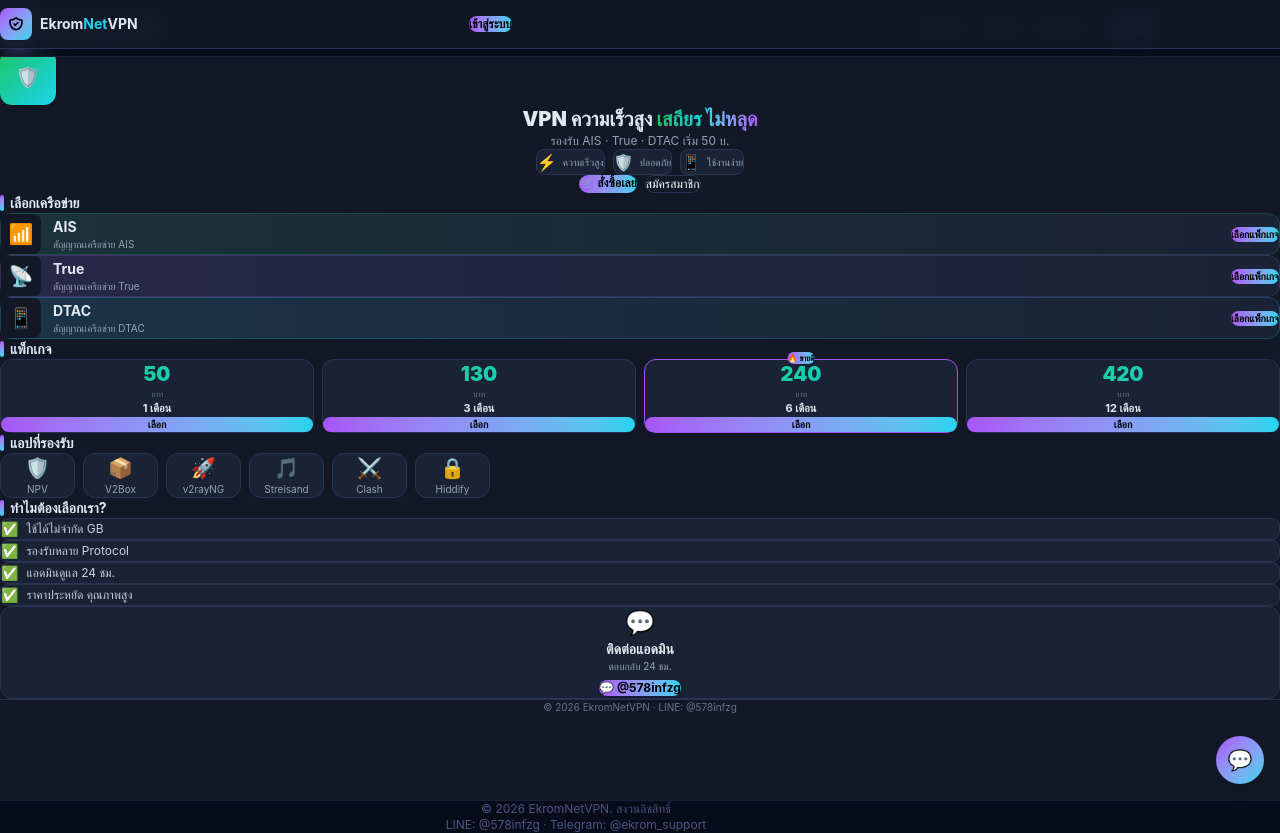
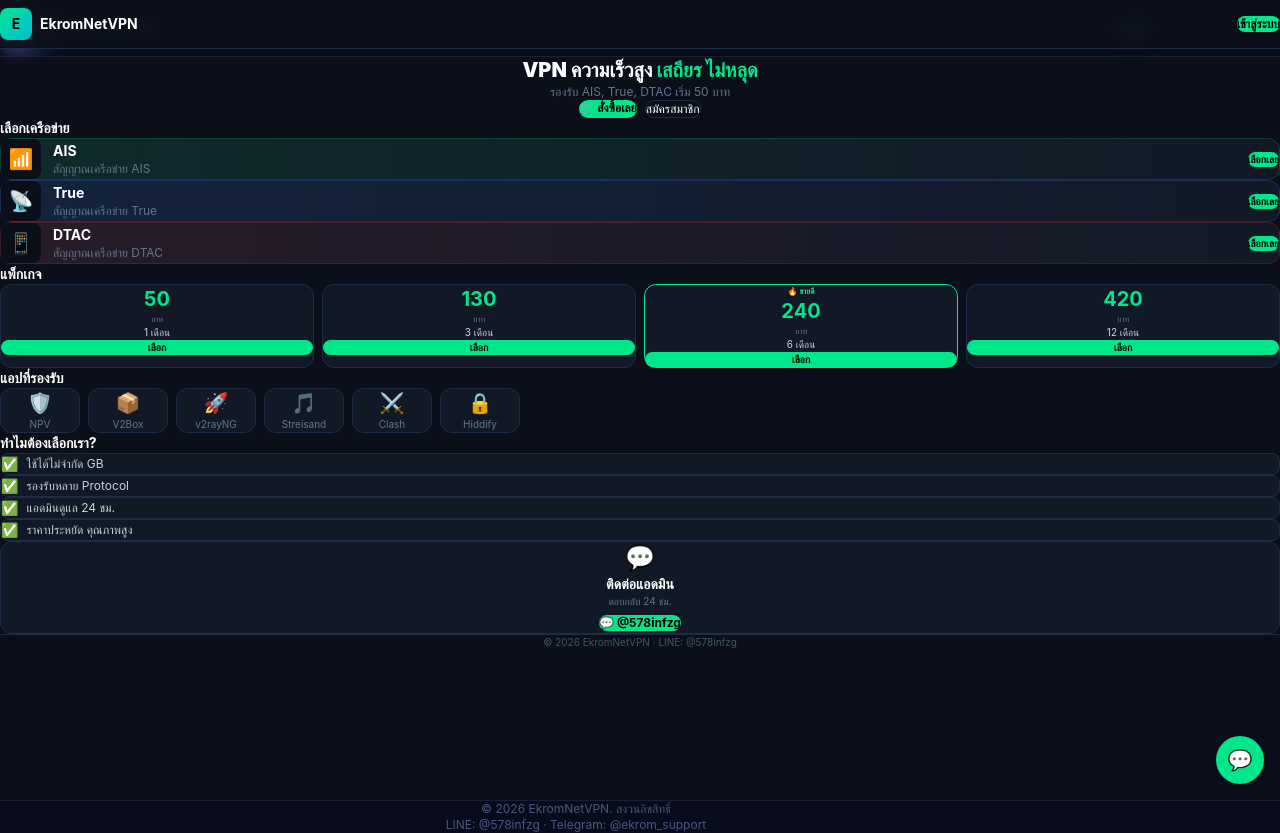
Before and after one commit to EkromSSH/Web, a Next.js app: page /Web/ in a window 1280 px wide. Built offline with nearby package versions, Linux system fonts and the light colour scheme.

Commit message:
Final simple compact style - keep this design

```diff
--- a/src/app/globals.css
+++ b/src/app/globals.css
@@ -1,19 +1,6 @@
 @import "tailwindcss";
-
-@theme {
-  --color-bg: #121826;
-  --color-card: #1a2235;
-  --color-border: #2a3450;
-  --color-purple: #a855f7;
-  --color-cyan: #22d3ee;
-  --color-green: #22c55e;
-  --color-text: #e2e8f0;
-  --color-text2: #94a3b8;
-  --color-text3: #64748b;
-}
-
-* { margin: 0; padding: 0; box-sizing: border-box; }
-body { font-family: 'Sarabun', 'Inter', 'Prompt', sans-serif; background: #121826; color: #e2e8f0; }
-::-webkit-scrollbar { width: 4px; }
-::-webkit-scrollbar-track { background: #121826; }
-::-webkit-scrollbar-thumb { background: #2a3450; border-radius: 2px; }
+* { margin:0; padding:0; box-sizing:border-box; }
+body { font-family: 'Sarabun', 'Inter', 'Prompt', sans-serif; background: #0b0f1a; color: #fff; }
+::-webkit-scrollbar { width:4px; }
+::-webkit-scrollbar-track { background:#0b0f1a; }
+::-webkit-scrollbar-thumb { background:#1e2d47; border-radius:2px; }
--- a/src/app/login/page.tsx
+++ b/src/app/login/page.tsx
@@ -1,31 +1,27 @@
 "use client";
 import { useState } from "react";
 import Link from "next/link";
-
 export default function LoginPage() {
   const [show, setShow] = useState(false);
   return (
-    <div className="min-h-screen bg-[#121826] px-4 pt-16 pb-10">
+    <div className="min-h-screen bg-[#0b0f1a] px-4 pt-16 pb-10">
       <div className="max-w-sm mx-auto">
         <div className="text-center mb-6">
-          <div className="w-14 h-14 mx-auto bg-gradient-to-br from-[#a855f7] to-[#22d3ee] rounded-xl flex items-center justify-center text-xl mb-2 shadow-md">
-            <svg className="w-7 h-7 text-black" fill="none" viewBox="0 0 24 24" stroke="currentColor"><path strokeLinecap="round" strokeLinejoin="round" strokeWidth={2.5} d="M9 12l2 2 4-4m5.618-4.016A11.955 11.955 0 0112 2.944a11.955 11.955 0 01-8.618 3.04A12.02 12.02 0 003 9c0 5.591 3.824 10.29 9 11.622 5.176-1.332 9-6.03 9-11.622 0-1.042-.133-2.052-.382-3.016z" /></svg>
-          </div>
+          <div className="w-14 h-14 mx-auto bg-gradient-to-br from-[#00e68a] to-[#00bcd4] rounded-2xl flex items-center justify-center text-2xl font-bold text-black mb-2">E</div>
           <h1 className="text-lg font-bold">เข้าสู่ระบบ</h1>
-          <p className="text-[10px] text-[#94a3b8] mt-0.5">EkromNetVPN</p>
+          <p className="text-[10px] text-[#64748b] mt-0.5">EkromNetVPN</p>
         </div>
-        <div className="bg-[#1a2235] border border-[#2a3450] rounded-xl p-4">
+        <div className="bg-[#111927] border border-[#1e2d47] rounded-xl p-4">
           <form onSubmit={e => e.preventDefault()}>
-            <input className="w-full px-3 py-2.5 mb-3 bg-[#121826] border border-[#2a3450] rounded-lg text-sm text-white placeholder-[#64748b] focus:border-[#a855f7] outline-none" placeholder="ชื่อผู้ใช้" required />
+            <input className="w-full px-3 py-2.5 mb-3 bg-[#0b0f1a] border border-[#1e2d47] rounded-lg text-sm text-white placeholder-[#64748b] focus:border-[#00e68a] outline-none" placeholder="ชื่อผู้ใช้" required />
             <div className="relative mb-4">
-              <input type={show ? "text" : "password"} className="w-full px-3 py-2.5 bg-[#121826] border border-[#2a3450] rounded-lg text-sm text-white placeholder-[#64748b] pr-10 focus:border-[#a855f7] outline-none" placeholder="รหัสผ่าน" required />
-              <button type="button" onClick={() => setShow(!show)} className="absolute right-3 top-1/2 -translate-y-1/2 text-xs text-[#64748b]">{show ? "🙈" : "👁️"}</button>
+              <input type={show ? "text" : "password"} className="w-full px-3 py-2.5 bg-[#0b0f1a] border border-[#1e2d47] rounded-lg text-sm text-white pr-10 placeholder-[#64748b] focus:border-[#00e68a] outline-none" placeholder="รหัสผ่าน" required />
+              <button type="button" onClick={() => setShow(!show)} className="absolute right-3 top-1/2 -translate-y-1/2 text-[10px] text-[#64748b]">{show ? "🙈" : "👁️"}</button>
             </div>
-            <button className="w-full py-2.5 rounded-lg bg-gradient-to-r from-[#a855f7] to-[#22d3ee] text-black font-bold text-xs shadow-md">เข้าสู่ระบบ</button>
+            <button className="w-full py-2.5 rounded-lg bg-[#00e68a] text-black font-bold text-xs">เข้าสู่ระบบ</button>
           </form>
-          <div className="mt-3 text-center text-[10px] text-[#64748b]">ยังไม่มีบัญชี? <Link href="/register" className="text-[#22d3ee] font-semibold">สมัครสมาชิก</Link></div>
+          <div className="mt-3 text-center text-[10px] text-[#64748b]">ยังไม่มีบัญชี? <Link href="/register" className="text-[#00e68a] font-semibold">สมัคร</Link></div>
         </div>
-        <div className="text-center mt-4"><Link href="/" className="text-[10px] text-[#64748b]">← กลับหน้าแรก</Link></div>
       </div>
     </div>
   );
--- a/src/app/page.tsx
+++ b/src/app/page.tsx
@@ -3,142 +3,111 @@
 
 export default function Home() {
   return (
-    <div className="min-h-screen bg-[#121826]">
-      {/* ===== Navbar ===== */}
-      <div className="sticky top-0 z-50 bg-[#121826]/95 backdrop-blur border-b border-[#2a3450]">
-        <div className="max-w-lg mx-auto px-3 h-12 flex items-center justify-between">
+    <div className="min-h-screen bg-[#0b0f1a] pt-12 pb-20">
+      {/* Navbar */}
+      <div className="fixed top-0 left-0 right-0 z-50 bg-[#0b0f1a]/95 backdrop-blur border-b border-[#1e2d47]">
+        <div className="flex items-center justify-between px-4 h-12">
           <Link href="/" className="flex items-center gap-2">
-            <div className="w-8 h-8 bg-gradient-to-br from-[#a855f7] to-[#22d3ee] rounded-lg flex items-center justify-center shadow-sm">
-              <svg className="w-4 h-4 text-black" fill="none" viewBox="0 0 24 24" stroke="currentColor"><path strokeLinecap="round" strokeLinejoin="round" strokeWidth={2.5} d="M9 12l2 2 4-4m5.618-4.016A11.955 11.955 0 0112 2.944a11.955 11.955 0 01-8.618 3.04A12.02 12.02 0 003 9c0 5.591 3.824 10.29 9 11.622 5.176-1.332 9-6.03 9-11.622 0-1.042-.133-2.052-.382-3.016z" /></svg>
-            </div>
-            <span className="text-sm font-bold">Ekrom<span className="text-[#22d3ee]">Net</span>VPN</span>
+            <div className="w-8 h-8 bg-gradient-to-br from-[#00e68a] to-[#00bcd4] rounded-lg flex items-center justify-center text-sm font-bold text-black">E</div>
+            <span className="text-sm font-bold text-white">EkromNetVPN</span>
           </Link>
-          <Link href="/login" className="text-xs px-4 py-1.5 rounded-full bg-gradient-to-r from-[#a855f7] to-[#22d3ee] text-black font-bold">เข้าสู่ระบบ</Link>
+          <Link href="/login" className="text-xs px-4 py-1.5 rounded-full bg-[#00e68a] text-black font-bold">เข้าสู่ระบบ</Link>
         </div>
       </div>
 
-      {/* ===== Hero ===== */}
-      <div className="text-center pt-8 pb-6 px-3">
-        <div className="w-14 h-14 mx-auto bg-gradient-to-br from-[#22c55e] to-[#22d3ee] rounded-xl flex items-center justify-center text-xl mb-3 shadow-md">
-          🛡️
-        </div>
-        <h1 className="text-xl font-black mb-1">VPN ความเร็วสูง <span className="bg-gradient-to-r from-[#22c55e] via-[#22d3ee] to-[#a855f7] bg-clip-text text-transparent">เสถียร ไม่หลุด</span></h1>
-        <p className="text-xs text-[#94a3b8] mb-4">รองรับ AIS · True · DTAC เริ่ม 50 บ.</p>
-        <div className="flex justify-center gap-2 mb-5">
-          {[
-            { i: "⚡", t: "ความเร็วสูง" },
-            { i: "🛡️", t: "ปลอดภัย" },
-            { i: "📱", t: "ใช้งานง่าย" },
-          ].map((f, i) => (
-            <div key={i} className="flex items-center gap-1.5 bg-[#1a2235] border border-[#2a3450] rounded-lg px-3 py-1.5">
-              <span className="text-base">{f.i}</span>
-              <span className="text-[10px] text-[#94a3b8]">{f.t}</span>
-            </div>
-          ))}
-        </div>
-        <div className="flex gap-2 justify-center">
-          <Link href="/order" className="px-5 py-2 rounded-xl bg-gradient-to-r from-[#a855f7] to-[#22d3ee] text-black font-bold text-xs shadow-md">🛒 สั่งซื้อเลย</Link>
-          <Link href="/register" className="px-5 py-2 rounded-xl border border-[#2a3450] text-white text-xs">สมัครสมาชิก</Link>
+      {/* Hero */}
+      <div className="px-4 pt-10 pb-6 text-center">
+        <div className="w-14 h-14 mx-auto bg-gradient-to-br from-[#00e68a] to-[#00bcd4] rounded-2xl flex items-center justify-center text-xl font-bold text-black mb-3">E</div>
+        <h1 className="text-xl font-black mb-2">VPN ความเร็วสูง <span className="text-[#00e68a]">เสถียร ไม่หลุด</span></h1>
+        <p className="text-xs text-[#64748b] mb-5">รองรับ AIS, True, DTAC เริ่ม 50 บาท</p>
+        <div className="flex justify-center gap-2">
+          <Link href="/order" className="px-5 py-2 rounded-xl bg-[#00e68a] text-black font-bold text-xs">🛒 สั่งซื้อเลย</Link>
+          <Link href="/register" className="px-5 py-2 rounded-xl border border-[#1e2d47] text-white text-xs">สมัครสมาชิก</Link>
         </div>
       </div>
 
-      {/* ===== Network ===== */}
-      <div className="px-3 py-4">
-        <div className="flex items-center gap-1.5 mb-3">
-          <div className="w-1 h-4 bg-gradient-to-b from-[#a855f7] to-[#22d3ee] rounded-full" />
-          <h2 className="text-sm font-bold">เลือกเครือข่าย</h2>
-        </div>
+      {/* Network */}
+      <div className="px-4 mb-5">
+        <h2 className="text-sm font-bold mb-3">เลือกเครือข่าย</h2>
         <div className="space-y-2">
           {[
-            { n: "AIS", i: "📶", c: "from-[#22c55e]/10", b: "border-[#22c55e]/20" },
-            { n: "True", i: "📡", c: "from-[#a855f7]/10", b: "border-[#a855f7]/20" },
-            { n: "DTAC", i: "📱", c: "from-[#22d3ee]/10", b: "border-[#22d3ee]/20" },
+            { n: "AIS", i: "📶", c: "from-green-500/10", b: "border-green-500/20" },
+            { n: "True", i: "📡", c: "from-blue-500/10", b: "border-blue-500/20" },
+            { n: "DTAC", i: "📱", c: "from-red-500/10", b: "border-red-500/20" },
           ].map((n, i) => (
-            <div key={i} className={`flex items-center gap-3 bg-gradient-to-r ${n.c} bg-[#1a2235] border ${n.b} rounded-xl p-3`}>
-              <div className="w-10 h-10 bg-[#121826] rounded-lg flex items-center justify-center text-xl">{n.i}</div>
-              <div className="flex-1">
-                <div className="text-sm font-bold">{n.n}</div>
-                <div className="text-[10px] text-[#94a3b8]">สัญญาณเครือข่าย {n.n}</div>
-              </div>
-              <Link href="/order" className="px-3 py-1.5 rounded-lg bg-gradient-to-r from-[#a855f7] to-[#22d3ee] text-black font-bold text-[10px]">เลือกแพ็กเกจ</Link>
+            <div key={i} className={`flex items-center gap-3 bg-gradient-to-r ${n.c} bg-[#111927] border ${n.b} rounded-xl p-3`}>
+              <div className="w-10 h-10 bg-[#0b0f1a] rounded-lg flex items-center justify-center text-xl">{n.i}</div>
+              <div className="flex-1"><div className="text-sm font-bold">{n.n}</div><div className="text-xs text-[#64748b]">สัญญาณเครือข่าย {n.n}</div></div>
+              <Link href="/order" className="px-3 py-1.5 rounded-lg bg-[#00e68a] text-black font-bold text-[10px]">เลือกเลย</Link>
             </div>
           ))}
         </div>
       </div>
 
-      {/* ===== Packages ===== */}
-      <div className="px-3 py-4">
-        <div className="flex items-center gap-1.5 mb-3">
-          <div className="w-1 h-4 bg-gradient-to-b from-[#a855f7] to-[#22d3ee] rounded-full" />
-          <h2 className="text-sm font-bold">แพ็กเกจ</h2>
-        </div>
+      {/* Packages */}
+      <div className="px-4 mb-5">
+        <h2 className="text-sm font-bold mb-3">แพ็กเกจ</h2>
         <div className="grid grid-cols-4 gap-2">
           {[
-            { d: "1 เดือน", p: "50", hit: false },
-            { d: "3 เดือน", p: "130", hit: false },
+            { d: "1 เดือน", p: "50" },
+            { d: "3 เดือน", p: "130" },
             { d: "6 เดือน", p: "240", hit: true },
-            { d: "12 เดือน", p: "420", hit: false },
+            { d: "12 เดือน", p: "420" },
           ].map((pkg, i) => (
-            <div key={i} className={`relative bg-[#1a2235] rounded-xl p-3 text-center border ${pkg.hit ? 'border-[#a855f7] shadow-sm' : 'border-[#2a3450]'}`}>
-              {pkg.hit && <div className="absolute -top-2 left-1/2 -translate-x-1/2 bg-gradient-to-r from-[#a855f7] to-[#22d3ee] text-black text-[8px] font-bold px-2 py-0.5 rounded-full whitespace-nowrap">🔥 ขายดี</div>}
-              <div className="text-xl font-black bg-gradient-to-r from-[#22c55e] to-[#22d3ee] bg-clip-text text-transparent">{pkg.p}</div>
+            <div key={i} className={`bg-[#111927] rounded-xl p-3 text-center border ${pkg.hit ? 'border-[#00e68a]' : 'border-[#1e2d47]'}`}>
+              {pkg.hit && <div className="text-[8px] text-[#00e68a] font-bold mb-0.5">🔥 ขายดี</div>}
+              <div className="text-xl font-bold text-[#00e68a]">{pkg.p}</div>
               <div className="text-[8px] text-[#64748b]">บาท</div>
-              <div className="text-[11px] font-bold">{pkg.d}</div>
-              <Link href="/order" className="block mt-2 py-1.5 rounded-lg bg-gradient-to-r from-[#a855f7] to-[#22d3ee] text-black font-bold text-[10px]">เลือก</Link>
+              <div className="text-[10px] text-white/80 mt-0.5">{pkg.d}</div>
+              <Link href="/order" className="block mt-2 py-1.5 rounded-lg bg-[#00e68a] text-black font-bold text-[10px]">เลือก</Link>
             </div>
           ))}
         </div>
       </div>
 
-      {/* ===== Apps ===== */}
-      <div className="px-3 py-4">
-        <div className="flex items-center gap-1.5 mb-3">
-          <div className="w-1 h-4 bg-gradient-to-b from-[#a855f7] to-[#22d3ee] rounded-full" />
-          <h2 className="text-sm font-bold">แอปที่รองรับ</h2>
-        </div>
+      {/* Apps */}
+      <div className="px-4 mb-5">
+        <h2 className="text-sm font-bold mb-3">แอปที่รองรับ</h2>
         <div className="flex gap-2 overflow-x-auto pb-1">
           {["🛡️ NPV", "📦 V2Box", "🚀 v2rayNG", "🎵 Streisand", "⚔️ Clash", "🔒 Hiddify"].map((a, i) => (
-            <div key={i} className="shrink-0 bg-[#1a2235] border border-[#2a3450] rounded-xl px-4 py-3 text-center min-w-[75px]">
+            <div key={i} className="shrink-0 bg-[#111927] border border-[#1e2d47] rounded-xl px-4 py-3 text-center min-w-[80px]">
               <div className="text-xl mb-1">{a.split(" ")[0]}</div>
-              <div className="text-[10px] text-[#94a3b8]">{a.split(" ")[1]}</div>
+              <div className="text-[10px] text-[#64748b]">{a.split(" ")[1]}</div>
             </div>
           ))}
         </div>
       </div>
 
-      {/* ===== Why Choose Us ===== */}
-      <div className="px-3 py-4">
-        <div className="flex items-center gap-1.5 mb-3">
-          <div className="w-1 h-4 bg-gradient-to-b from-[#a855f7] to-[#22d3ee] rounded-full" />
-          <h2 className="text-sm font-bold">ทำไมต้องเลือกเรา?</h2>
-        </div>
-        <div className="space-y-1.5">
+      {/* Why */}
+      <div className="px-4 mb-5">
+        <h2 className="text-sm font-bold mb-3">ทำไมต้องเลือกเรา?</h2>
+        <div className="space-y-2">
           {["ใช้ได้ไม่จำกัด GB", "รองรับหลาย Protocol", "แอดมินดูแล 24 ชม.", "ราคาประหยัด คุณภาพสูง"].map((t, i) => (
-            <div key={i} className="flex items-center gap-2 bg-[#1a2235] border border-[#2a3450] rounded-lg px-3 py-2.5">
-              <span className="text-[#22c55e] text-sm">✅</span>
+            <div key={i} className="flex items-center gap-2 bg-[#111927] border border-[#1e2d47] rounded-lg px-3 py-2.5">
+              <span className="text-[#00e68a] text-sm">✅</span>
               <span className="text-xs text-[#c8d0dc]">{t}</span>
             </div>
           ))}
         </div>
       </div>
 
-      {/* ===== Contact ===== */}
-      <div className="px-3 py-4 pb-24">
-        <div className="bg-[#1a2235] border border-[#2a3450] rounded-xl p-4 text-center">
+      {/* Contact */}
+      <div className="px-4 pb-24">
+        <div className="bg-[#111927] border border-[#1e2d47] rounded-xl p-4 text-center">
           <div className="text-2xl mb-1">💬</div>
           <h3 className="text-sm font-bold mb-1">ติดต่อแอดมิน</h3>
-          <p className="text-[10px] text-[#94a3b8] mb-3">ตอบกลับ 24 ชม.</p>
-          <a href="https://line.me/R/ti/p/@578infzg" className="inline-flex items-center gap-1.5 px-4 py-2 rounded-lg bg-gradient-to-r from-[#a855f7] to-[#22d3ee] text-black font-bold text-xs shadow-md">💬 @578infzg</a>
+          <p className="text-[10px] text-[#64748b] mb-3">ตอบกลับ 24 ชม.</p>
+          <a href="https://line.me/R/ti/p/@578infzg" className="inline-block px-4 py-2 rounded-lg bg-[#00e68a] text-black font-bold text-xs">💬 @578infzg</a>
         </div>
       </div>
 
-      {/* ===== Footer ===== */}
-      <div className="border-t border-[#2a3450] py-3 text-center text-[10px] text-[#64748b]">
+      {/* Footer */}
+      <div className="border-t border-[#1e2d47] py-3 text-center text-[10px] text-[#445566]">
         © 2026 EkromNetVPN · LINE: @578infzg
       </div>
 
-      {/* Floating button */}
-      <a href="https://line.me/R/ti/p/@578infzg" className="fixed bottom-4 right-4 w-12 h-12 bg-gradient-to-br from-[#a855f7] to-[#22d3ee] rounded-full flex items-center justify-center text-xl shadow-lg z-50">💬</a>
+      {/* Floating */}
+      <a href="https://line.me/R/ti/p/@578infzg" className="fixed bottom-4 right-4 w-12 h-12 bg-[#00e68a] rounded-full flex items-center justify-center text-xl shadow-lg z-50">💬</a>
     </div>
   );
 }
--- a/src/app/register/page.tsx
+++ b/src/app/register/page.tsx
@@ -2,22 +2,21 @@
 import Link from "next/link";
 export default function RegisterPage() {
   return (
-    <div className="min-h-screen bg-[#121826] px-4 pt-16 pb-10">
+    <div className="min-h-screen bg-[#0b0f1a] px-4 pt-16 pb-10">
       <div className="max-w-sm mx-auto">
         <div className="text-center mb-6">
-          <div className="w-14 h-14 mx-auto bg-gradient-to-br from-[#a855f7] to-[#22d3ee] rounded-xl flex items-center justify-center text-xl mb-2 shadow-md">📝</div>
+          <div className="w-14 h-14 mx-auto bg-gradient-to-br from-[#00e68a] to-[#00bcd4] rounded-2xl flex items-center justify-center text-2xl font-bold text-black mb-2">E</div>
           <h1 className="text-lg font-bold">สมัครสมาชิก</h1>
-          <p className="text-[10px] text-[#94a3b8] mt-0.5">EkromNetVPN</p>
         </div>
-        <div className="bg-[#1a2235] border border-[#2a3450] rounded-xl p-4">
+        <div className="bg-[#111927] border border-[#1e2d47] rounded-xl p-4">
           <form onSubmit={e => e.preventDefault()}>
-            <input className="w-full px-3 py-2.5 mb-2.5 bg-[#121826] border border-[#2a3450] rounded-lg text-sm text-white placeholder-[#64748b] focus:border-[#a855f7] outline-none" placeholder="ชื่อผู้ใช้" required />
-            <input type="tel" className="w-full px-3 py-2.5 mb-2.5 bg-[#121826] border border-[#2a3450] rounded-lg text-sm text-white placeholder-[#64748b] focus:border-[#a855f7] outline-none" placeholder="เบอร์โทร" required />
-            <input type="password" className="w-full px-3 py-2.5 mb-2.5 bg-[#121826] border border-[#2a3450] rounded-lg text-sm text-white placeholder-[#64748b] focus:border-[#a855f7] outline-none" placeholder="รหัสผ่าน" required />
-            <input type="password" className="w-full px-3 py-2.5 mb-4 bg-[#121826] border border-[#2a3450] rounded-lg text-sm text-white placeholder-[#64748b] focus:border-[#a855f7] outline-none" placeholder="ยืนยันรหัสผ่าน" required />
-            <button className="w-full py-2.5 rounded-lg bg-gradient-to-r from-[#a855f7] to-[#22d3ee] text-black font-bold text-xs shadow-md">สมัครสมาชิก</button>
+            <input className="w-full px-3 py-2.5 mb-2.5 bg-[#0b0f1a] border border-[#1e2d47] rounded-lg text-sm text-white placeholder-[#64748b] focus:border-[#00e68a] outline-none" placeholder="ชื่อผู้ใช้" required />
+            <input type="tel" className="w-full px-3 py-2.5 mb-2.5 bg-[#0b0f1a] border border-[#1e2d47] rounded-lg text-sm text-white placeholder-[#64748b] focus:border-[#00e68a] outline-none" placeholder="เบอร์โทร" required />
+            <input type="password" className="w-full px-3 py-2.5 mb-2.5 bg-[#0b0f1a] border border-[#1e2d47] rounded-lg text-sm text-white placeholder-[#64748b] focus:border-[#00e68a] outline-none" placeholder="รหัสผ่าน" required />
+            <input type="password" className="w-full px-3 py-2.5 mb-4 bg-[#0b0f1a] border border-[#1e2d47] rounded-lg text-sm text-white placeholder-[#64748b] focus:border-[#00e68a] outline-none" placeholder="ยืนยันรหัสผ่าน" required />
+            <button className="w-full py-2.5 rounded-lg bg-[#00e68a] text-black font-bold text-xs">สมัครสมาชิก</button>
           </form>
-          <div className="mt-3 text-center text-[10px] text-[#64748b]">มีบัญชีแล้ว? <Link href="/login" className="text-[#22d3ee] font-semibold">เข้าสู่ระบบ</Link></div>
+          <div className="mt-3 text-center text-[10px] text-[#64748b]">มีบัญชีแล้ว? <Link href="/login" className="text-[#00e68a] font-semibold">เข้าสู่ระบบ</Link></div>
         </div>
       </div>
     </div>
```
